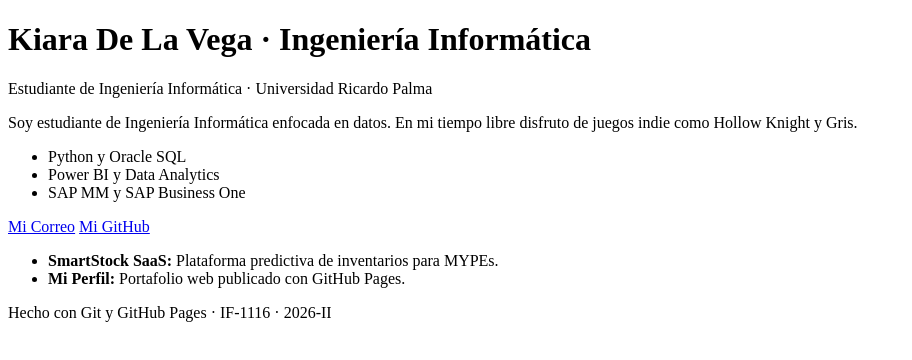
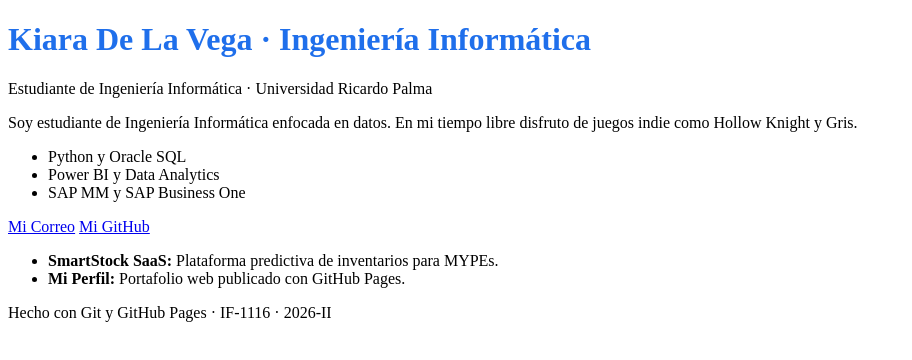
Before and after one commit to KrisD08/KrisD08.github.io, a plain HTML site: page index.html in a window 1280 px wide. Shown: the whole page, without its empty margins (0-912 px from the left). Drawn offline with Linux system fonts and the light colour scheme.

Commit message:
Resolver conflicto de titulo

```diff
--- a/index.html
+++ b/index.html
@@ -8,7 +8,7 @@
 </head>
 <body>
   <header>
-    <h1>Kiara De La Vega · Ingeniería Informática</h1>
+    <h1 class="titulo">Kiara De La Vega · Ingeniería Informática</h1>
     <p>Estudiante de Ingeniería Informática · Universidad Ricardo Palma</p>
   </header>
   <main>
```
